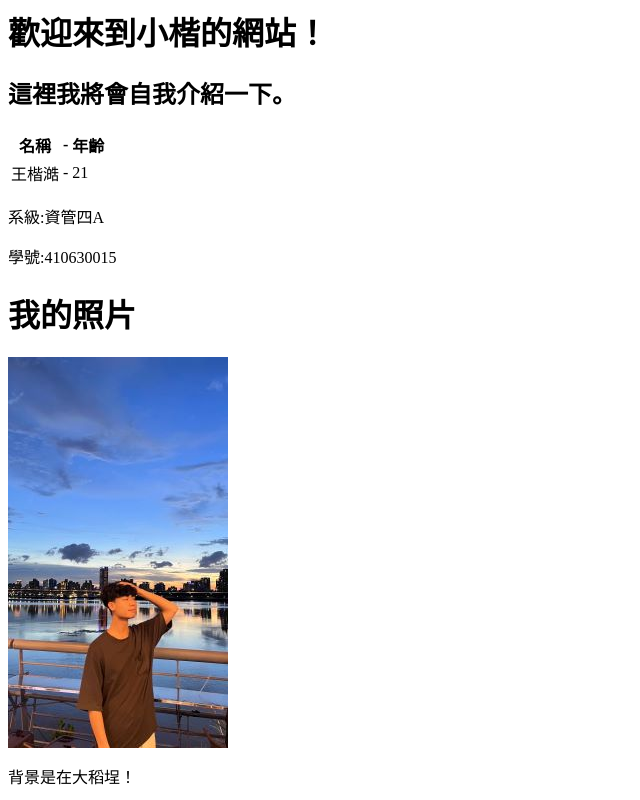
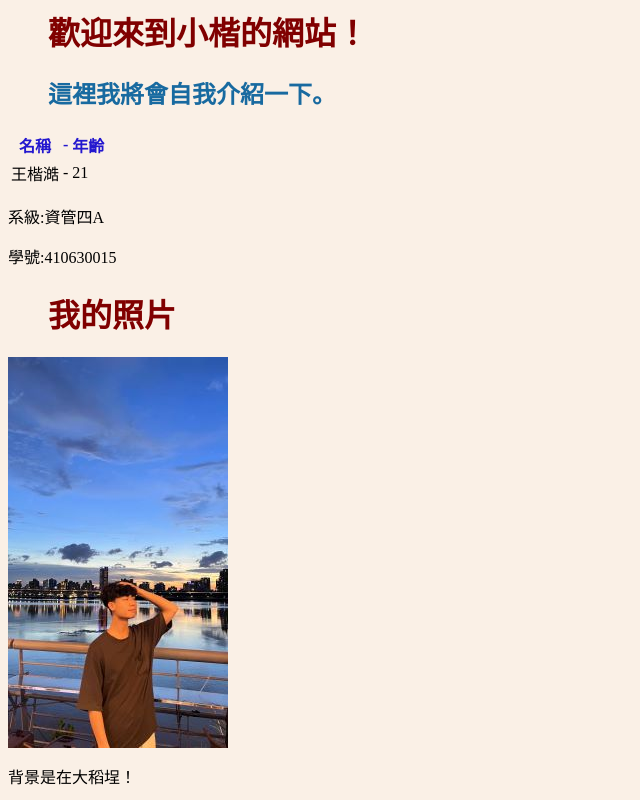
Before and after one commit to kevinwww111/113-1-TKU-Web, a plain HTML site: page about.html in a window 1280 px wide. Shown: the top 800 px of the page, without its empty margins (0-640 px from the left). Drawn offline with Linux system fonts and the light colour scheme.

Commit message:
Update about.html

```diff
--- a/about.html
+++ b/about.html
@@ -1,10 +1,31 @@
-<html></html>
+<html>
   <head>
+
     <title>自我介紹</title>
     <meta charset="UTF-8">
     <meta name="viewport" content="width=device-width, initial-scale=1.0">
   </head>
   <body>
+    <style>
+      body {
+        background-color: linen;
+      }
+
+      h1 {
+        color: maroon;
+        margin-left: 40px;
+      }
+
+      h2 {
+        color: rgb(24, 106, 160);
+        margin-left: 40px;
+      }
+
+      th {
+        color: rgb(35, 23, 207);
+        margin-left: 40px;
+      }
+  </style>
     <h1>歡迎來到小楷的網站！</h1>
     <h2>這裡我將會自我介紹一下。</h2>
 
```
